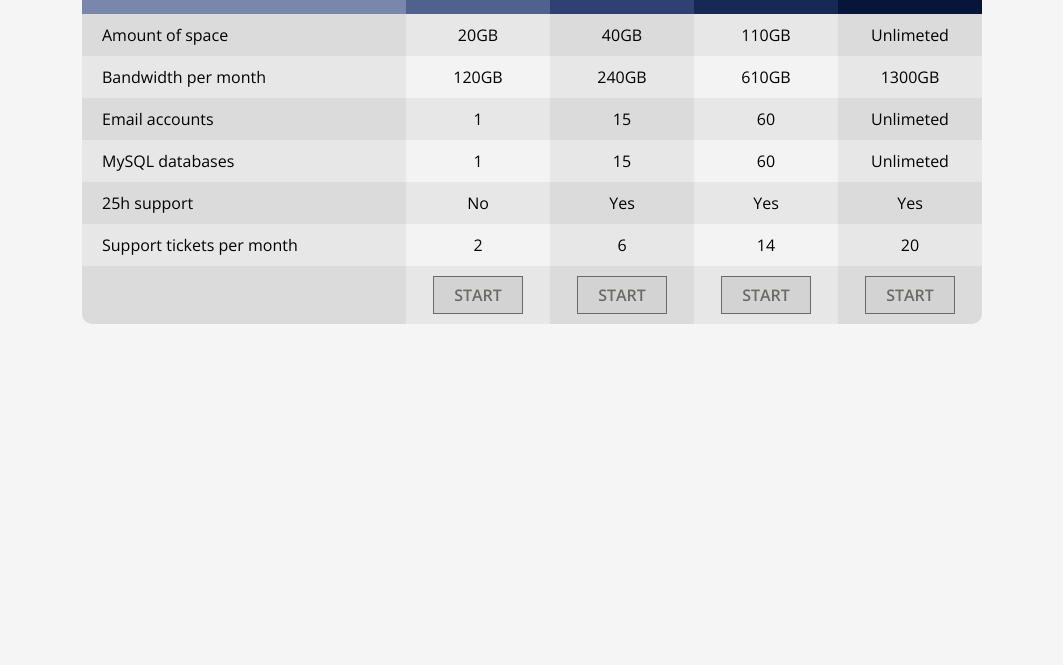
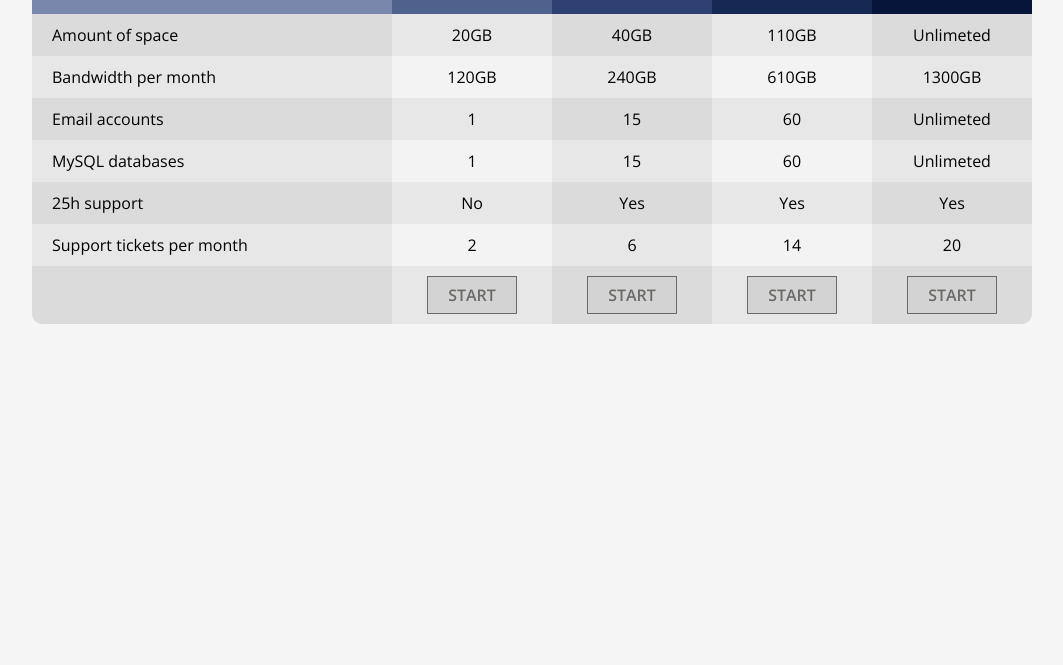
Before and after one commit to KarynaStep/HW-9-Karyna-table, a plain HTML site: page index.html in a window 1280 px wide. Shown: the part 135-800 px from the top of the page, without its empty margins (108-1171 px from the left). Drawn offline with nearby package versions, Linux system fonts and the light colour scheme.

Commit message:
Fix style.css

```diff
--- a/assets/style.css
+++ b/assets/style.css
@@ -7,8 +7,10 @@ body {
 }
 
 table {
+  width: 1000px;
   max-width: 1400px;
   min-width: 900px;
+
   border-collapse: collapse;
   margin: auto;
   text-align: center;
@@ -20,6 +22,7 @@ thead {
 }
 
 th:first-of-type {
+  width: 36%;
   border-top-left-radius: 10px;
   background-color: #7987ac;
 }
@@ -38,7 +41,7 @@ th:nth-of-type(4) {
 
 th:last-of-type {
   background-color: #07153a;
-  border-top-right-radius:  10px;
+  border-top-right-radius: 10px;
 }
 
 p:nth-child(2) {
@@ -54,14 +57,13 @@ p:nth-child(3) {
 /* table thead */
 
 /* table tbody */
-tbody td {
+tbody td:not(td:first-child) {
   width: 16%;
   padding-top: 10px;
   padding-bottom: 10px;
 }
 
 tbody tr :first-child {
-  width: 36%;
   padding-left: 20px;
   text-align: left;
 }
@@ -89,8 +91,10 @@ tfoot td {
 [name] {
   padding: 7px 20px;
   border: 1px #6a6b67 solid;
+
   background-color: #d3d3d3;
   color: #6a6b67;
+
   font-size: 16px;
   font-weight: 600;
   text-transform: uppercase;
```
